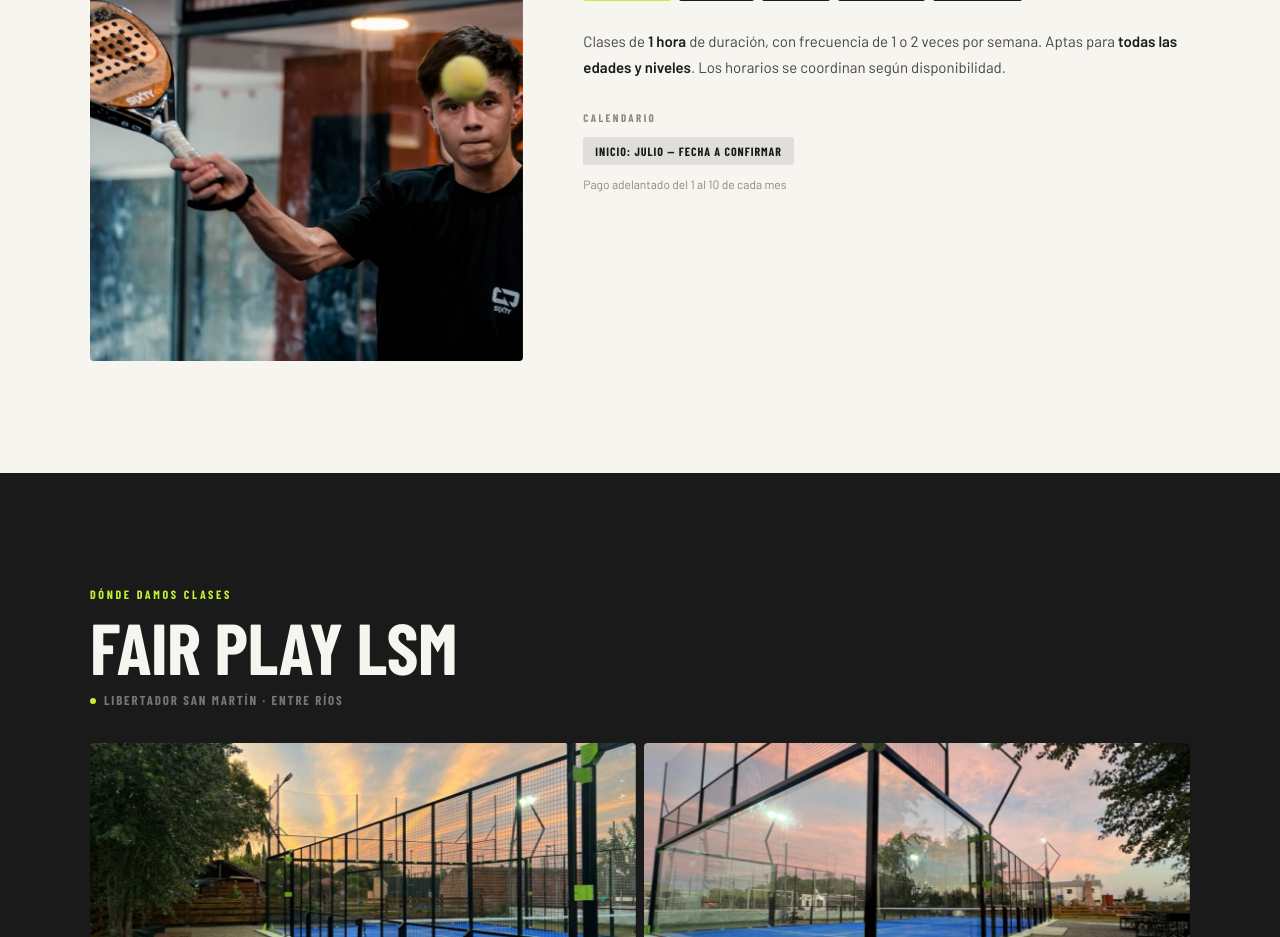
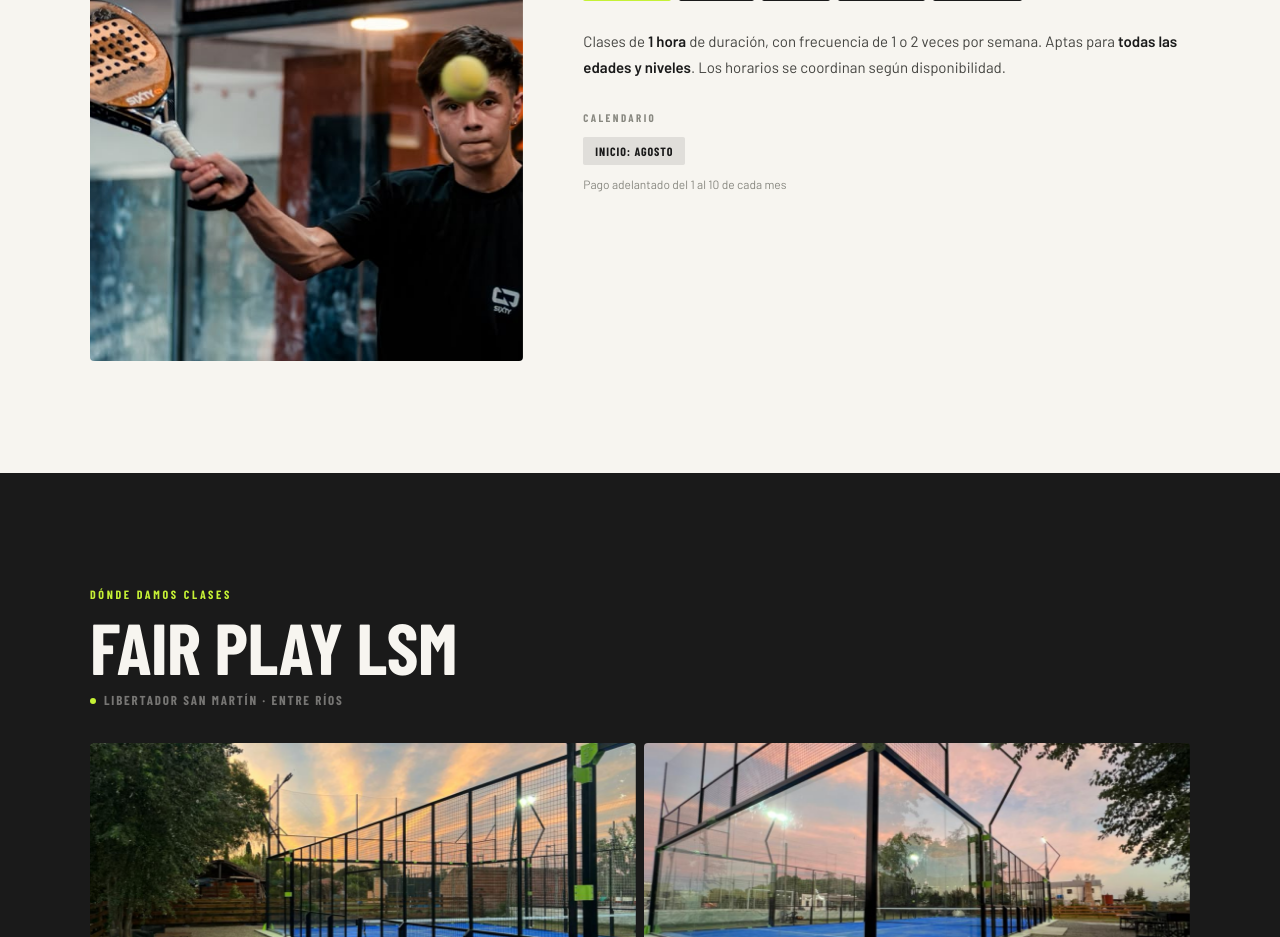
Before and after one commit to MatiasBaezaGraf/gabriel-buzin, a React (Vite) app: page / in a window 1280 px wide. Shown: the part 2500-3437 px from the top of the page. Built offline with nearby package versions, Linux system fonts and the light colour scheme; a web font is replaced by a local one.

Commit message:
Update class start month to August

```diff
--- a/src/App.tsx
+++ b/src/App.tsx
@@ -252,7 +252,7 @@ function Clases() {
             <div>
               <div className="cal-label">Calendario</div>
               <div className="period-row">
-                <div className="period-tag">Inicio: Julio — fecha a confirmar</div>
+                <div className="period-tag">Inicio: Agosto</div>
               </div>
               <div className="cal-note">
                 Pago adelantado del 1 al 10 de cada mes
```
